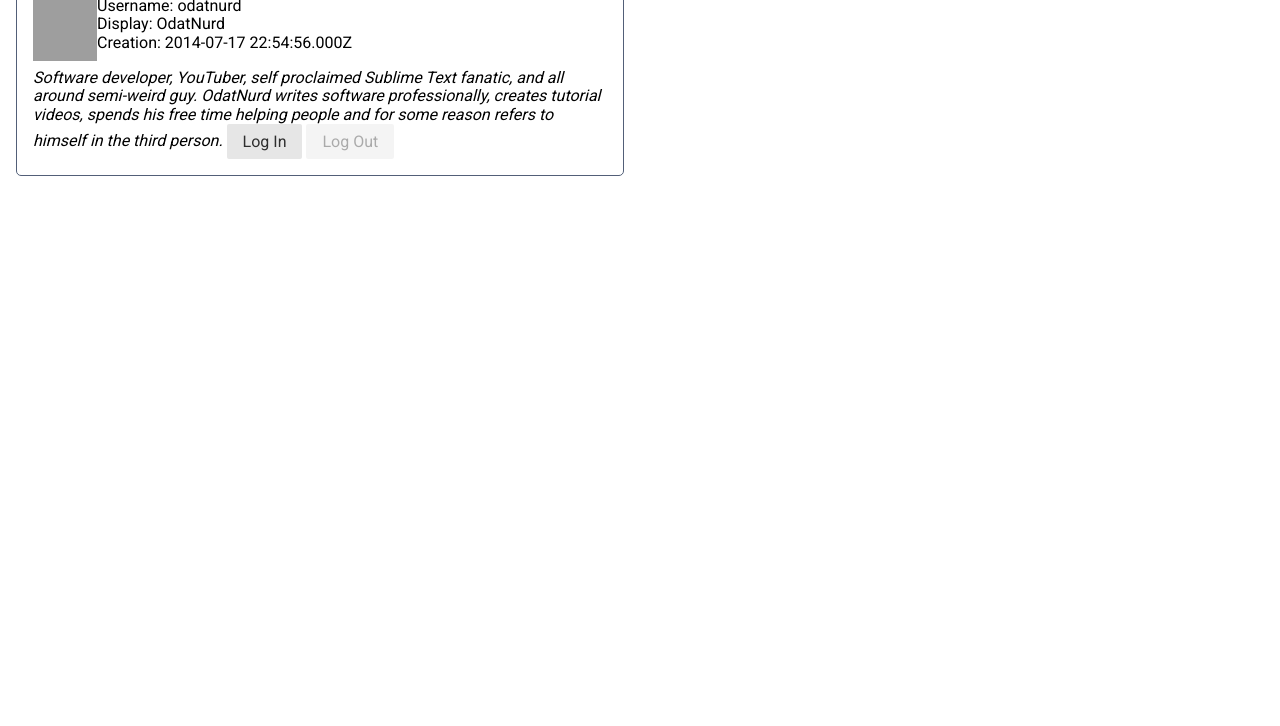
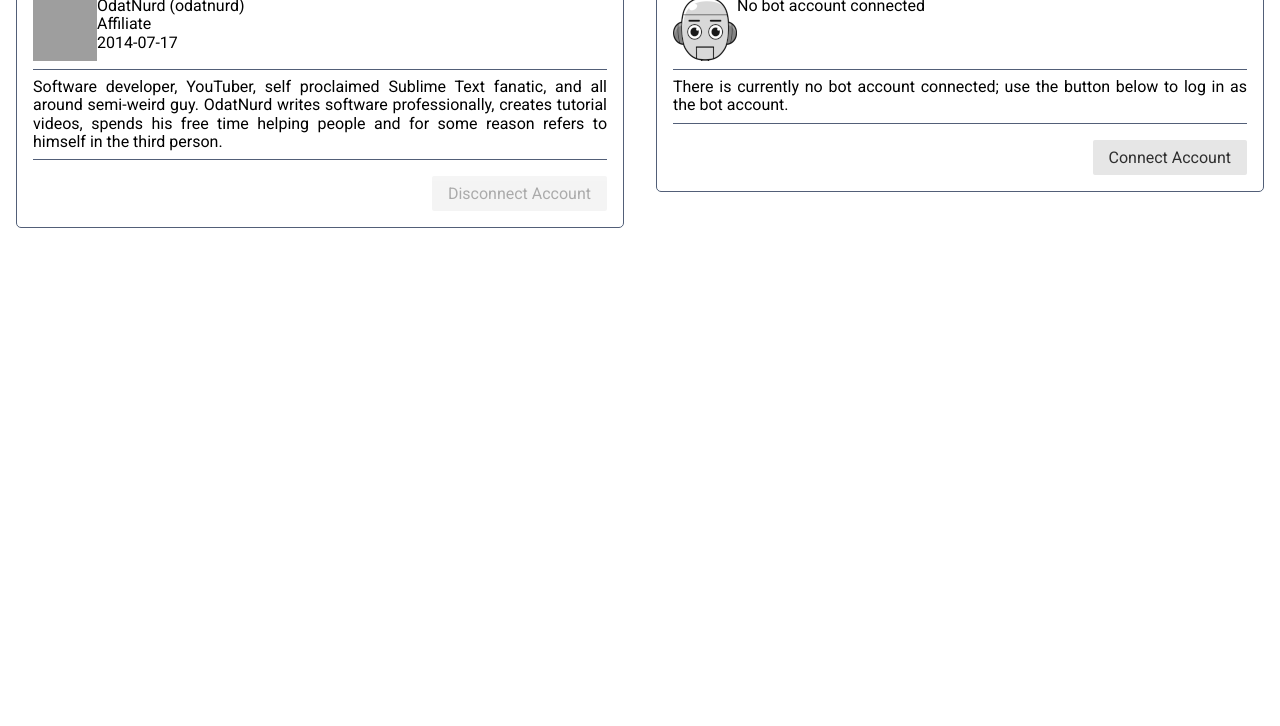
Before and after one commit to OdatNurd/devember-2021, a website: page dashboard/twitch.html in a window 1280 px wide. Shown: the part 74-800 px from the top of the page. Drawn offline with nearby package versions, Linux system fonts and the light colour scheme; grey boxes are pictures that could not be loaded.

Commit message:
Finalize our initial design for the bot panel
After some spitballing on stream, some judicuous poking-with-a-stick at
the CSS, and some less than stellar image manipulations, we're now
officially happy with the mock-up of what the panel for the bot account
should look like (you know, until we're not).

```diff
--- a/dashboard/twitch.html
+++ b/dashboard/twitch.html
@@ -13,7 +13,7 @@
       font-family: 'Roboto', sans-serif;
     }
 
-    bot-card, user-info, user-details, text-line {
+    bot-card, user-info, user-details, user-description, text-line, panel-buttons {
       display: block;
     }
 
@@ -31,14 +31,25 @@
     }
 
     user-info {
-      padding-top: 0.5em;
-      padding-bottom: 0.5em;
+      padding:  0.5em 0;
       display: flex;
     }
 
     user-info > img {
       width: 64px;
       height: 64px;
+    }
+
+    user-description {
+      border-top: 1px solid #525f78;
+      border-bottom: 1px solid #525f78;
+      text-align: justify;
+      padding:  0.5em 0;
+   }
+
+    panel-buttons {
+      padding-top: 1em;
+      text-align: right;
     }
 
   </style>
@@ -49,40 +60,49 @@
       <bot-card>
         <h1>Bot Account</h1>
         <user-info>
-          <img src="https://static-cdn.jtvnw.net/jtv_user_pictures/c734d46c-712b-4ee7-af89-204cc97bc367-profile_image-300x300.png">
+          <img id="bot-avatar" src="https://static-cdn.jtvnw.net/jtv_user_pictures/c734d46c-712b-4ee7-af89-204cc97bc367-profile_image-300x300.png">
           <user-details>
-            <text-line>Username: odatnurd</text-line>
-            <text-line>Display:  OdatNurd</text-line>
-            <text-line>Creation: 2014-07-17 22:54:56.000Z</text-line>
+            <text-line id="bot-user">OdatNurd (odatnurd)</text-line>
+            <text-line id="bot-type">Affiliate</text-line>
+            <text-line id="bot-date">2014-07-17</text-line>
           </user-details>
         </user-info>
 
-        <em>Software developer, YouTuber, self proclaimed Sublime Text fanatic, and all around semi-weird guy.  OdatNurd writes software professionally, creates tutorial videos, spends his free time helping people and for some reason refers to himself in the third person.</em>
+        <user-description id="bot-about">Software developer, YouTuber, self proclaimed Sublime Text fanatic, and all around semi-weird guy.  OdatNurd writes software professionally, creates tutorial videos, spends his free time helping people and for some reason refers to himself in the third person.</user-description>
 
-        <a id="auth-link" href="#" target="_top"><button class="pure-button" id="twitch-authorize">Log In</button></a>
-        <a id="auth-link" href="#" target="_top"><button class="pure-button pure-button-disabled" id="twitch-authorize">Log Out</button></a>
+        <panel-buttons>
+          <a id="auth-link" href="#" target="_top"><button class="pure-button pure-button-disabled" id="twitch-authorize">Disconnect Account</button></a>
+        </panel-buttons>
       </bot-card>
+    </div>
+
+    <div class="pure-u-1-2">
+      <bot-card>
+        <h1>Bot Account</h1>
+        <user-info>
+          <img src="res/images/avatar.png">
+          <user-details>
+            <text-line>No bot account connected</text-line>
+            <text-line></text-line>
+            <text-line></text-line>
+          </user-details>
+        </user-info>
+
+        <user-description>There is currently no bot account connected; use the button below to log in as the bot account.</user-description>
+
+        <panel-buttons>
+          <a id="auth-link" href="#" target="_top"><button class="pure-button" id="twitch-authorize">Connect Account</button></a>
+        </panel-buttons>
+      </bot-card>
+    </div>
+
 
 <!--
-{
-  broadcasterType: 'affiliate',
-  creationDate: 2014-07-17T22:54:56.000Z,
-  description: 'Software developer, YouTuber, self proclaimed Sublime Text fanatic, and all around semi-weird guy.  OdatNurd writes software professionally, creates tutorial videos, spends his free time helping people and for some reason refers to himself in the third person.',
-  displayName: 'OdatNurd',
-  id: '66586458',
-  name: 'odatnurd',
-  offlinePlaceholderUrl: 'https://static-cdn.jtvnw.net/jtv_user_pictures/1ab071a0-c6d0-406e-b72d-93bb86bc9564-channel_offline_image-1920x1080.png',
-  profilePictureUrl: 'https://static-cdn.jtvnw.net/jtv_user_pictures/c734d46c-712b-4ee7-af89-204cc97bc367-profile_image-300x300.png',
-  type: '',
-  views: 13318
-}
+    <div class="pure-u-1-2">
+      <bot-card>
+      </bot-card>
+    </div>
  -->
-    </div>
-    <div class="pure-u-1-2">
-      <div class="card">
-        This space intentionally blank.
-      </div>
-    </div>
   </div>
 
 
```
Also changed, not shown: dashboard/res/images/avatar.png (added).
